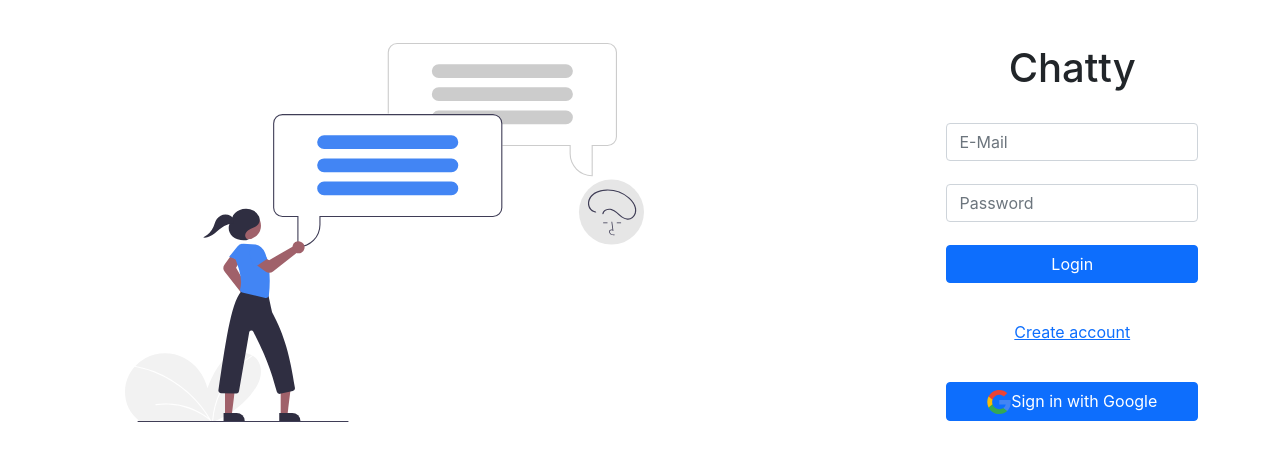
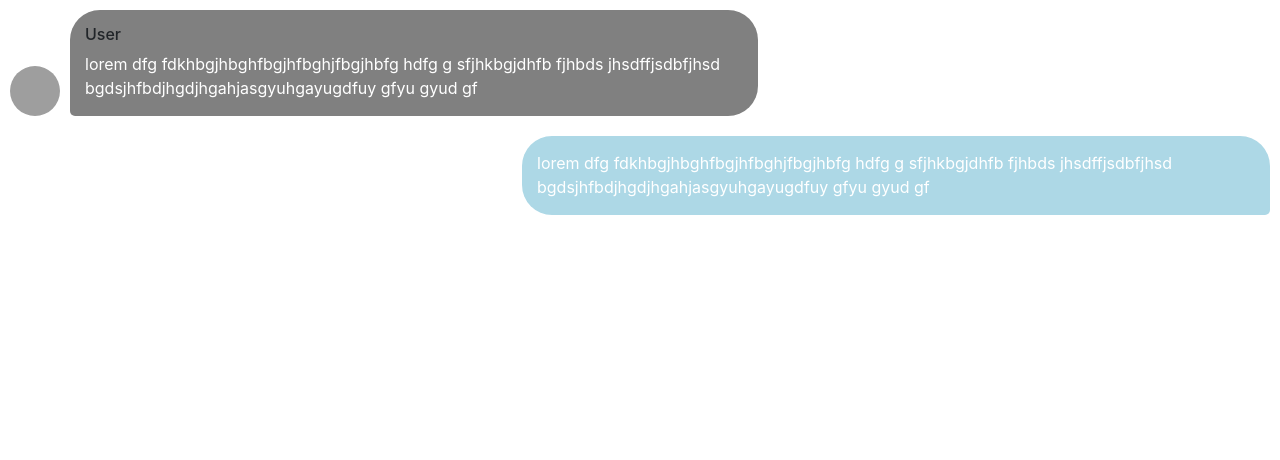
Before and after one commit to prathameshmm02/Chatty, a React (Create React App) app: page / in a window 1280 px wide. Shown: the top 460 px of the page. Built offline with nearby package versions, Linux system fonts and the light colour scheme; grey boxes are pictures that could not be loaded.

Commit message:
Added message component

```diff
--- a/src/App.css
+++ b/src/App.css
@@ -2,13 +2,16 @@ body {
   background-position: center;
 }
 .container {
+  height: 100vh;
   display: flex;
   flex-direction: row;
-  justify-content: space-between;
   align-items: center;
+  justify-content: space-around;
 }
 .content {
-  height: 50vh;
+  height: 65vh;
+  width: 30%;
+  align-content: center;
   display: flex;
   flex-direction: column;
   justify-content: space-around;
@@ -17,6 +20,44 @@ body {
   text-align: center;
 }
 .chat-image {
-  width: 60%;
-  margin: 5%;
+  width: 75%;
+  padding: 5%;
 }
+.message-container {
+  margin-right: 40%;
+  min-height: 60px;
+  display: flex;
+  align-items: flex-end;
+}
+.user-image {
+  background-position: center;
+  height: 50px;
+  width: 50px;
+  border-radius: 50%;
+  margin: 10px 0px 10px 10px;
+}
+.message-container.user {
+  margin-left: 40%;
+  margin-right: 0;
+}
+.text-container {
+  background-color: gray;
+  border-radius: 30px 30px 30px 5px;
+  width: 100%;
+  min-height: 60px;
+  display: flex;
+  flex-direction: column;
+  align-items: flex-start;
+  margin: 10px;
+  padding: 15px 15px 0px 15px;
+}
+.text-container.user {
+  background-color: lightblue;
+  border-radius: 30px 30px 5px 30px;
+  margin: 10px;
+  padding: 15px 15px 0px 15px;
+}
+
+.message {
+  color: white;
+}
--- /dev/null
+++ b/src/Components/Message.js
@@ -0,0 +1,28 @@
+import React from "react";
+import "../App.css";
+
+export default function Message({ username , message, imageLink, isFromUser }) {
+  return (
+      isFromUser ?
+    <div className="message-container">
+      <img className="user-image" src={imageLink} alt="User Photo" />
+      <div className="text-container">
+          <h6 className="user-name">{username}</h6>
+        <p className="message">{message}</p>
+      </div>
+    </div> :
+    <div className="message-container user">
+    <div className="text-container user">
+      <p className="message">{message}</p>
+    </div>
+  </div>
+  );
+}
+Message.defaultProps = {
+  username: "User",
+  message: "lorem dfg fdkhbgjhbghfbgjhfbghjfbgjhbfg hdfg g sfjhkbgjdhfb fjhbds jhsdffjsdbfjhsd bgdsjhfbdjhgdjhgahjasgyuhgayugdfuy gfyu gyud gf",
+  date: "0",
+  isFromUser : true,
+  imageLink:
+    "https://images.unsplash.com/photo-1638913974023-cef988e81629?ixlib=rb-1.2.1&ixid=MnwxMjA3fDF8MHxwaG90by1wYWdlfHx8fGVufDB8fHx8&auto=format&fit=crop&w=870&q=80",
+};
--- a/src/index.js
+++ b/src/index.js
@@ -3,10 +3,12 @@ import ReactDOM from 'react-dom';
 import './index.css';
 import App from './App';
 import reportWebVitals from './reportWebVitals';
+import Message from './Components/Message';
 
 ReactDOM.render(
   <React.StrictMode>
-    <App />
+    <Message/>
+    <Message isFromUser={false}/>
   </React.StrictMode>,
   document.getElementById('root')
 );
```
